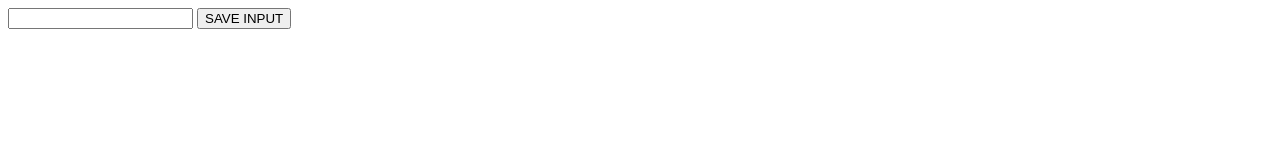
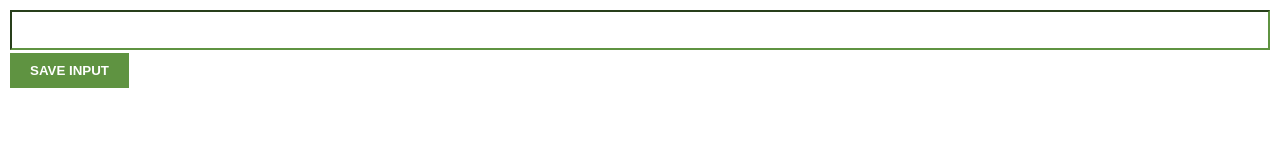
Before and after one commit to kelivreno/lead_tracker, a website built with Vite: page index.html in a window 1280 px wide. Built offline with nearby package versions, Linux system fonts and the light colour scheme.

Commit message:
Add CSS styles for body, input, and button elements; fix input tag syntax in HTML

```diff
--- a/index.css
+++ b/index.css
@@ -0,0 +1,24 @@
+body {
+    margin: 0;
+    padding: 10px;
+    font-family: Arial, Helvetica, sans-serif;
+}
+
+input {
+    width: 100%;
+    height: 40px;
+    padding-left: 10px;
+    padding-right: 10px;
+    box-sizing: border-box;
+    border-color: #5f9341;
+    border: 0.5px thin #5f9341;
+}
+
+button {
+    padding: 10px 20px;
+    font-weight: bold;
+    color: white;
+    background-color:  #5f9341;
+    border: none;
+    margin-top: 3px;
+}
--- a/index.html
+++ b/index.html
@@ -3,7 +3,7 @@
         <link rel="stylesheet" href="index.css">
     </head>
     <body>
-        <input type="text" id="input-el"></input>
+        <input type="text" id="input-el">
         <button id="input-btn">SAVE INPUT</button>
         <script src="index.js"></script>
     </body>
```
